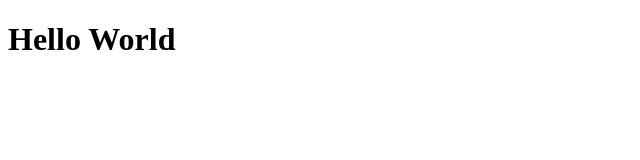
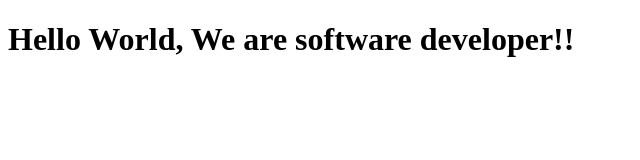
Before and after one commit to abenisamuel11/new-and-last-tecnical-documentation, a plain HTML site: page index.html in a window 1280 px wide. Shown: the whole page, without its empty margins (0-640 px from the left). Drawn offline with Linux system fonts and the light colour scheme.

Commit message:
Modify h1 text

```diff
--- a/index.html
+++ b/index.html
@@ -7,7 +7,7 @@
   </head>
 
   <body>
-    <h1>Hello World</h1>
+    <h1>Hello World, We are software developer!!</h1>
     <script src="https://cdn.freecodecamp.org/testable-projects-fcc/v1/bundle.js"></script>
 
     <script  src="js/index.js"></script>
```
